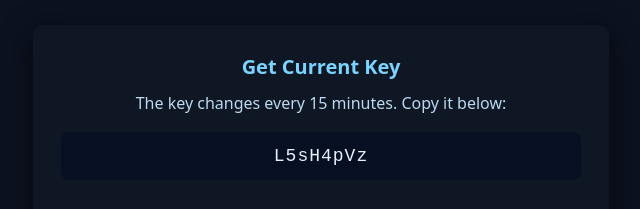
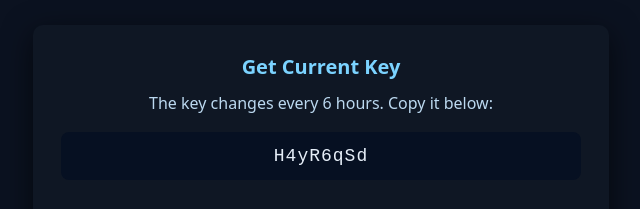
Before and after one commit to Nc-roblox/Daily-Key-Page, a plain HTML site: page index.html in a window 1280 px wide. Shown: the part 236-445 px from the top of the page, 319-959 px from the left. Drawn offline with Linux system fonts and the light colour scheme.

Commit message:
Update index.html

```diff
--- a/index.html
+++ b/index.html
@@ -17,7 +17,7 @@ small{display:block;margin-top:10px;color:#9fb7d2}
 <body>
 <div class="card">
   <h1>Get Current Key</h1>
-  <p>The key changes every 15 minutes. Copy it below:</p>
+  <p>The key changes every 6 hours. Copy it below:</p>
   <pre id="daily-key" aria-label="daily key">LOADING...</pre>
   <button id="copyBtn">Copy key</button>
   <small>Do not share publicly.</small>
@@ -29,8 +29,8 @@ const keys = [
   "T9xJ3vQc", "Z2fL8wPm", "H4yR6qSd", "V7cN0bXk", "M1jT5zLv"
 ];
 
-// index based on 15-minute interval
-const index = Math.floor(Date.now()/900000) % keys.length;
+// index based on 6-hour interval
+const index = Math.floor(Date.now()/21600000) % keys.length; // 21600000 ms = 6 hours
 const todaysKey = keys[index];
 
 document.getElementById("daily-key").textContent = todaysKey;
```
